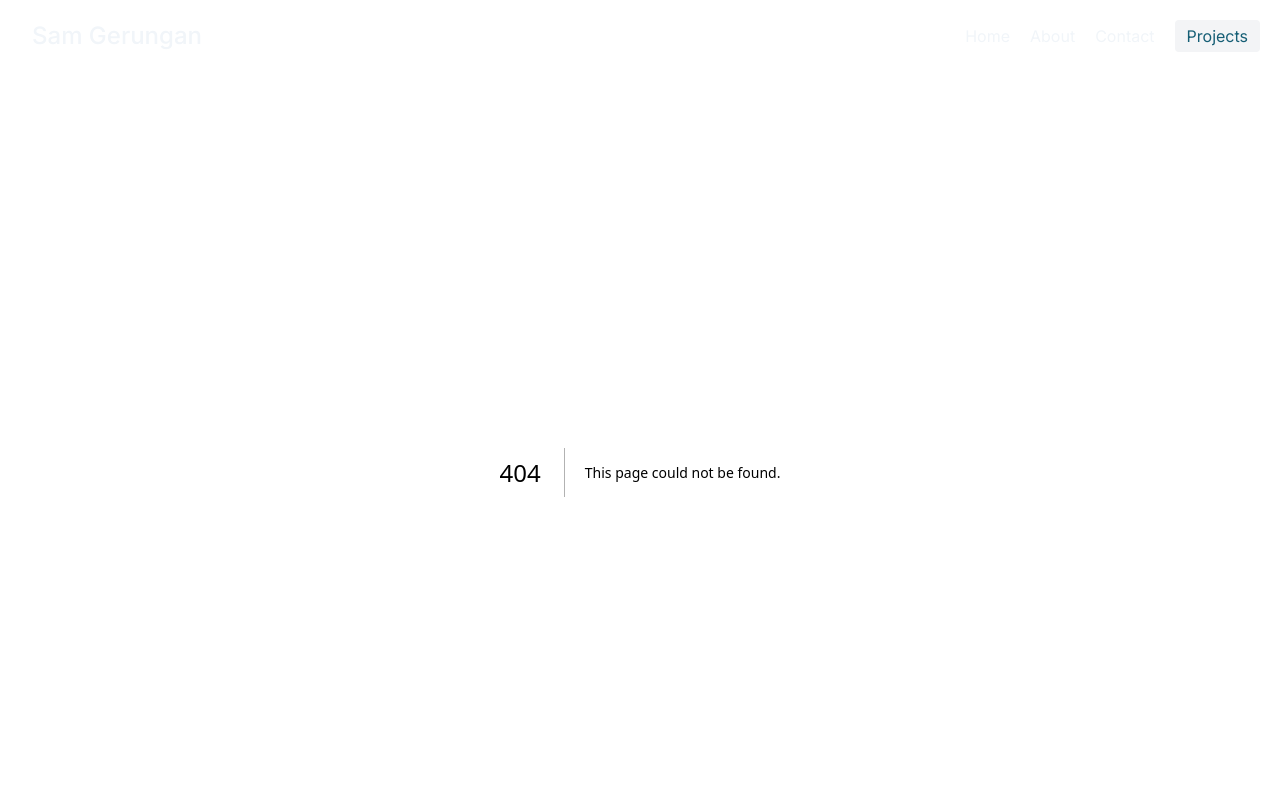
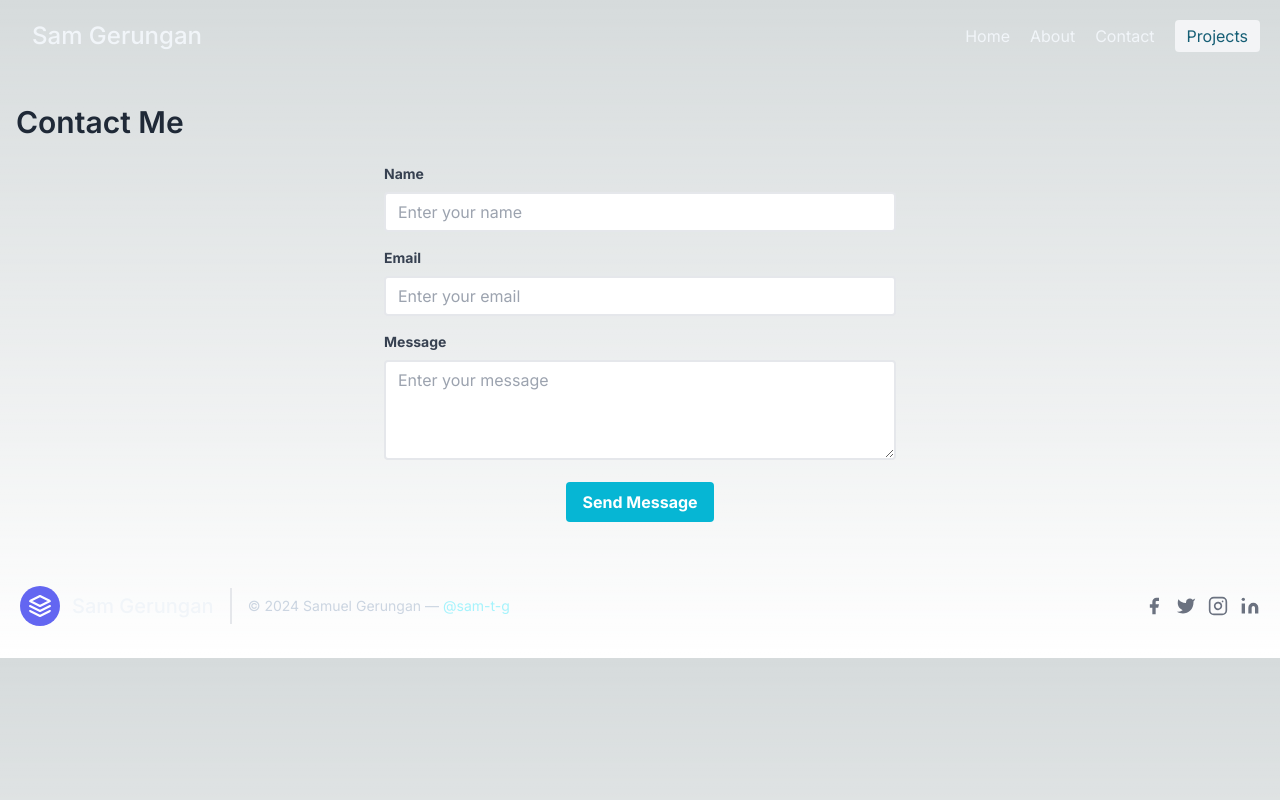
Before and after one commit to Sam-T-G/sam-modern-portfolio, a Next.js app: page /contact in a window 1280 px wide. Before the commit this address had no page. Shown: the top 800 px of the page. Built offline with nearby package versions, Linux system fonts and the light colour scheme.

Commit message:
Create page.tsx

```diff
--- /dev/null
+++ b/src/app/contact/page.tsx
@@ -0,0 +1,65 @@
+import React from "react";
+
+const Contact = () => {
+  return (
+    <div className="container mx-auto px-4 py-8">
+      <h1 className="text-3xl font-semibold text-gray-800 mb-6">Contact Me</h1>
+      <div className="max-w-lg mx-auto">
+        <form>
+          <div className="mb-4">
+            <label
+              className="block text-gray-700 text-sm font-bold mb-2"
+              htmlFor="name"
+            >
+              Name
+            </label>
+            <input
+              className="border-2 border-gray-200 rounded w-full py-2 px-3 text-gray-700 leading-tight focus:outline-none focus:border-cyan-500"
+              id="name"
+              type="text"
+              placeholder="Enter your name"
+            />
+          </div>
+          <div className="mb-4">
+            <label
+              className="block text-gray-700 text-sm font-bold mb-2"
+              htmlFor="email"
+            >
+              Email
+            </label>
+            <input
+              className="border-2 border-gray-200 rounded w-full py-2 px-3 text-gray-700 leading-tight focus:outline-none focus:border-cyan-500"
+              id="email"
+              type="email"
+              placeholder="Enter your email"
+            />
+          </div>
+          <div className="mb-4">
+            <label
+              className="block text-gray-700 text-sm font-bold mb-2"
+              htmlFor="message"
+            >
+              Message
+            </label>
+            <textarea
+              className="border-2 border-gray-200 rounded w-full py-2 px-3 text-gray-700 leading-tight focus:outline-none focus:border-cyan-500"
+              id="message"
+              rows={4}
+              placeholder="Enter your message"
+            ></textarea>
+          </div>
+          <div className="flex items-center justify-center">
+            <button
+              className="bg-cyan-500 hover:bg-cyan-700 text-white font-bold py-2 px-4 rounded focus:outline-none focus:shadow-outline"
+              type="submit"
+            >
+              Send Message
+            </button>
+          </div>
+        </form>
+      </div>
+    </div>
+  );
+};
+
+export default Contact;
```
